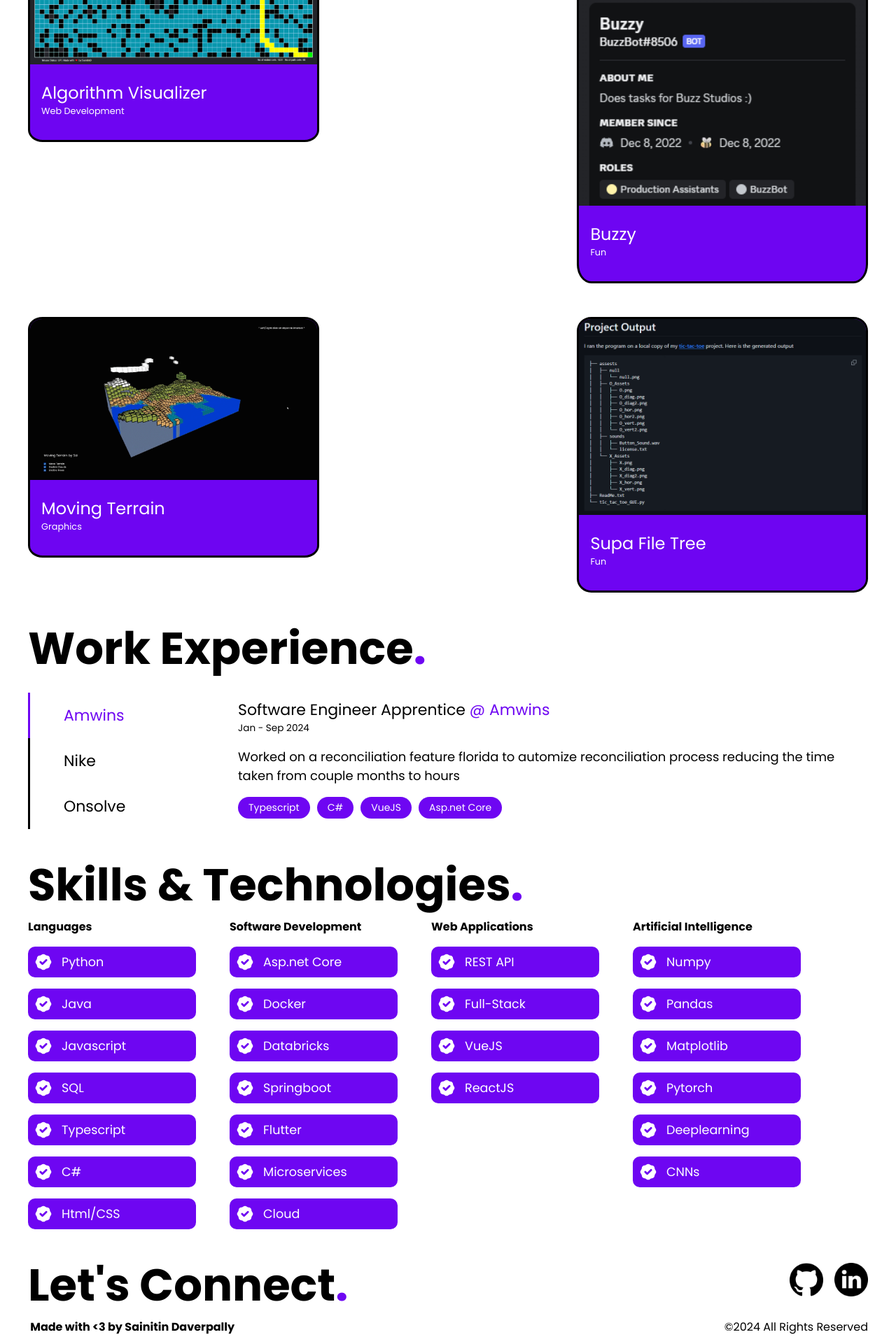
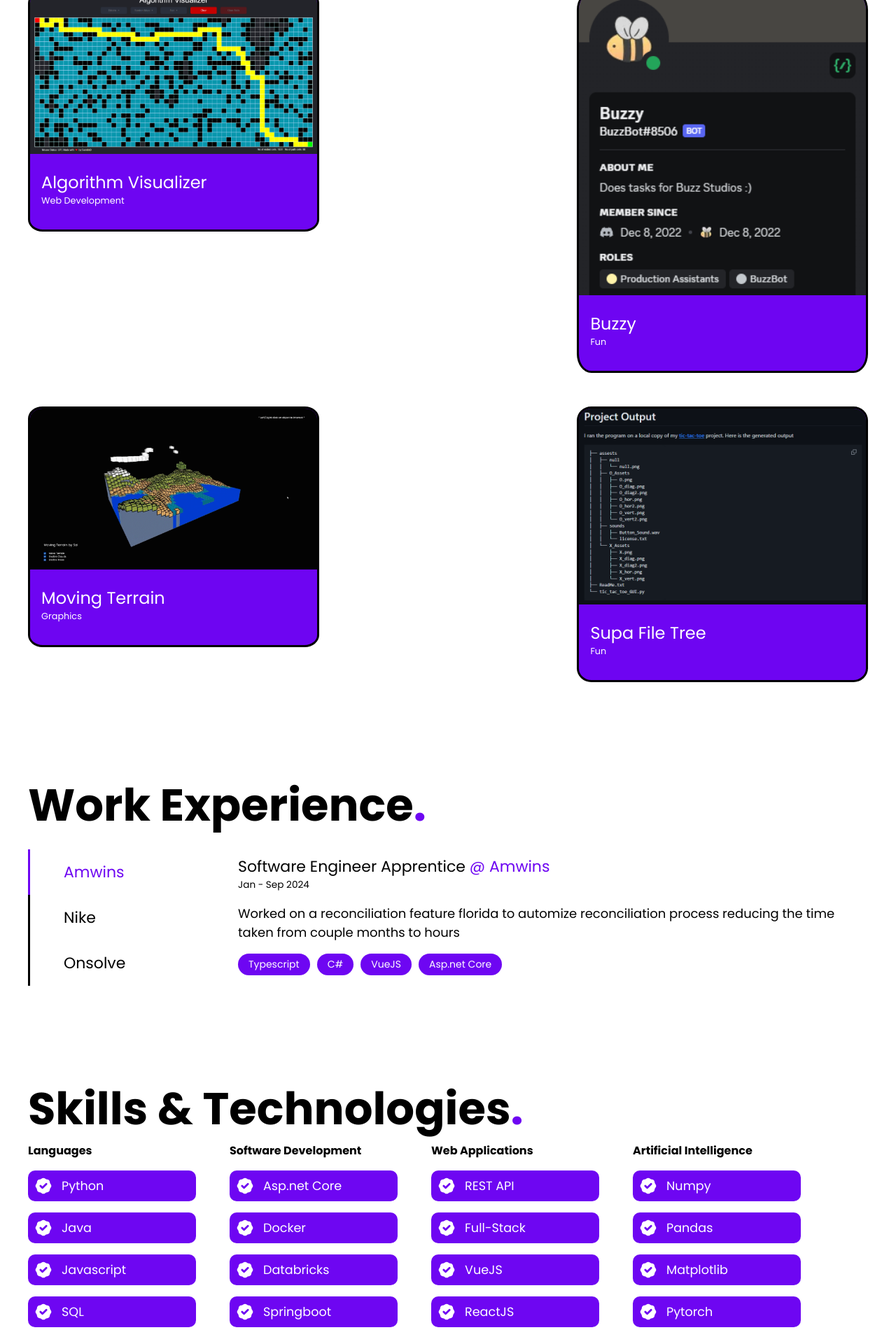
Before and after one commit to SainitinD/sainitind.github.io, a Vue app in the folder personal-portfolio/: page / in a window 1280 px wide. Shown: the part 880-2791 px from the top of the page at 70% size. Built offline with nearby package versions, Linux system fonts and the light colour scheme.

Commit message:
reorg sections into a single component continued...

```diff
--- a/personal-portfolio/src/App.vue
+++ b/personal-portfolio/src/App.vue
@@ -1,19 +1,9 @@
 <template>
-  <NavBar />
-  <Home />
-  <Projects />
-  <Work />
-  <Skills />
-  <Contact />
+  <MainPage />
 </template>
 
 <script setup lang="ts">
-import NavBar from "./views/NavBar.vue";
-import Home from "./views/Home.vue";
-import Projects from "./views/Projects.vue";
-import Work from "./views/Work.vue";
-import Skills from "./views/Skills.vue";
-import Contact from "./views/Contact.vue";
+import MainPage from "./views/MainPage.vue";
 </script>
 
 <style>
@@ -31,7 +21,7 @@
 }
 
 #app {
-  width: 100vw;
+  /* width: 100vw; */
   height: 100vh;
   padding: 0 2.5rem;
 }
@@ -41,7 +31,8 @@
   /* height: 94vh; */
   height: max-content;
   width: 100%;
-  padding-bottom: 2rem;
+  max-width: 1300px;
+  /* padding-bottom: 2rem; */
 }
 
 button {
@@ -82,35 +73,4 @@
 .primary-color {
   color: #6e06f2;
 }
-
-/*
-.light-section {
-  background-color: #32343e;
-}
-
-.normal-bold-text {
-  font-family: "PP Neue Montreal Medium", "PP Neue Montreal Medium Placeholder",
-    sans-serif;
-  font-weight: bold;
-  text-transform: uppercase;
-}
-
-.italic-text {
-  font-family: "Cormorant", "Cormorant Placeholder", serif;
-  font-style: italic;
-  font-size: 1.2rem;
-}
-
-.primary-color {
-  color: #174727;
-}
-
-.secondary-color {
-  color: #6400b5;
-}
-
-p {
-  margin: 0;
-}
- */
 </style>
```
